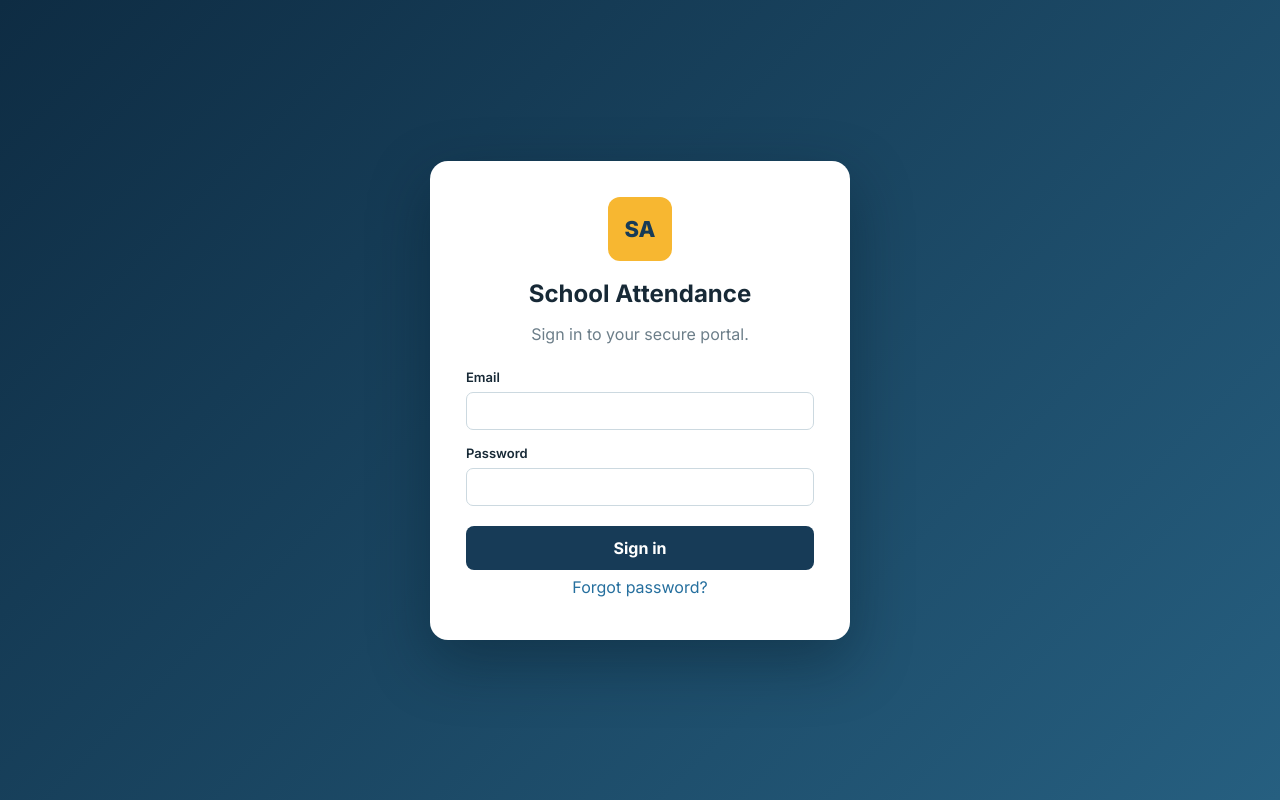
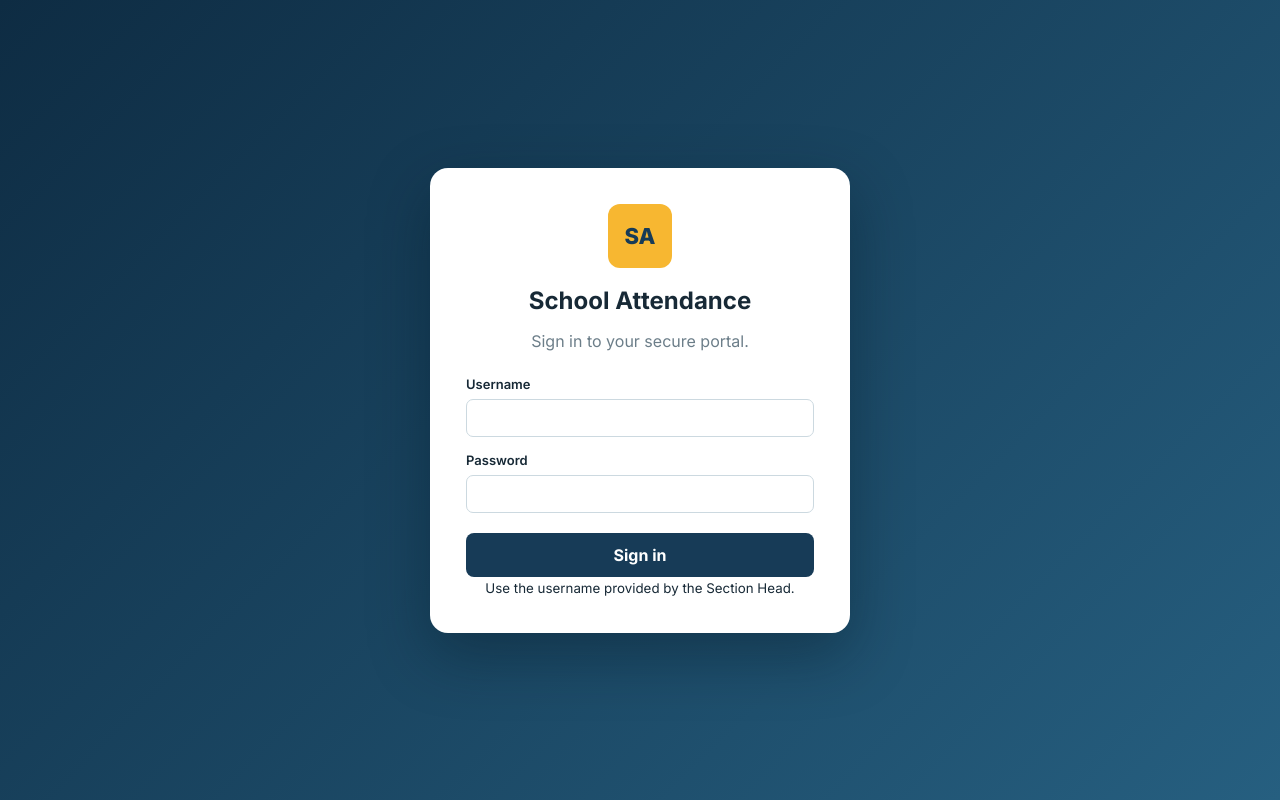
Before and after one commit to Mhd-Azeem/School-Attendance, a React (Vite) app in the folder web/: page /login in a window 1280 px wide. Built offline with nearby package versions, Linux system fonts and the light colour scheme; no server answers.

Commit message:
Connect web app to Cloudflare Worker API

```diff
--- a/web/src/pages/Login.tsx
+++ b/web/src/pages/Login.tsx
@@ -1,8 +1,7 @@
-import { useState,type FormEvent } from 'react'
-import { Navigate } from 'react-router-dom'
-import { supabase } from '../lib/supabase'
-import { useAuth } from '../AuthContext'
-export function Login(){const {session}=useAuth();const [email,setEmail]=useState(''),[password,setPassword]=useState(''),[error,setError]=useState(''),[busy,setBusy]=useState(false),[reset,setReset]=useState(false)
+import {useState,type FormEvent} from 'react'
+import {Navigate} from 'react-router-dom'
+import {useAuth} from '../AuthContext'
+export function Login(){const {session,login}=useAuth();const [username,setUsername]=useState(''),[password,setPassword]=useState(''),[error,setError]=useState(''),[busy,setBusy]=useState(false)
  if(session)return <Navigate to="/" replace/>
- async function submit(e:FormEvent){e.preventDefault();setBusy(true);setError('');const result=reset?await supabase.auth.resetPasswordForEmail(email,{redirectTo:location.origin}):await supabase.auth.signInWithPassword({email,password});if(result.error)setError(result.error.message);else if(reset)setError('Password-reset email sent.');setBusy(false)}
- return <div className="login-page"><section className="login-card"><div className="crest">SA</div><h1>School Attendance</h1><p>{reset?'Enter your account email to reset your password.':'Sign in to your secure portal.'}</p><form onSubmit={submit}><label>Email<input type="email" required value={email} onChange={e=>setEmail(e.target.value)} autoComplete="username"/></label>{!reset&&<label>Password<input type="password" required value={password} onChange={e=>setPassword(e.target.value)} autoComplete="current-password"/></label>} {error&&<div className={error.includes('sent')?'notice':'error'}>{error}</div>}<button className="primary" disabled={busy}>{busy?'Please wait…':reset?'Send reset link':'Sign in'}</button></form><button className="link" onClick={()=>{setReset(!reset);setError('')}}>{reset?'Back to sign in':'Forgot password?'}</button></section></div>}
+ async function submit(e:FormEvent){e.preventDefault();setBusy(true);setError('');try{await login(username.trim(),password)}catch(e){setError(e instanceof Error&&e.message==='invalid_credentials'?'Invalid username or password.':'Could not sign in. Please check your connection and try again.')}finally{setBusy(false)}}
+ return <div className="login-page"><section className="login-card"><div className="crest">SA</div><h1>School Attendance</h1><p>Sign in to your secure portal.</p><form onSubmit={submit}><label>Username<input required value={username} onChange={e=>setUsername(e.target.value)} autoComplete="username" autoCapitalize="none"/></label><label>Password<input type="password" required value={password} onChange={e=>setPassword(e.target.value)} autoComplete="current-password"/></label>{error&&<div className="error">{error}</div>}<button className="primary" disabled={busy}>{busy?'Signing in…':'Sign in'}</button></form><small className="login-help">Use the username provided by the Section Head.</small></section></div>}
```
